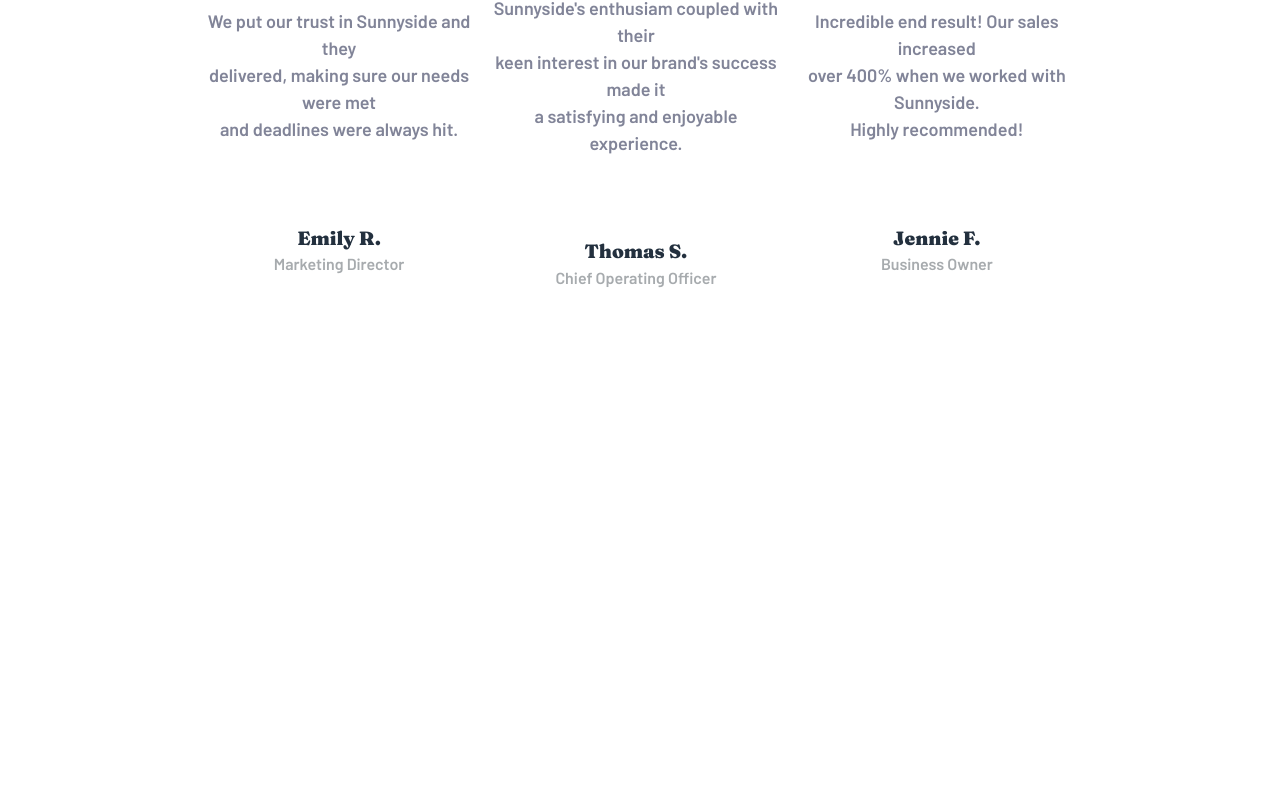
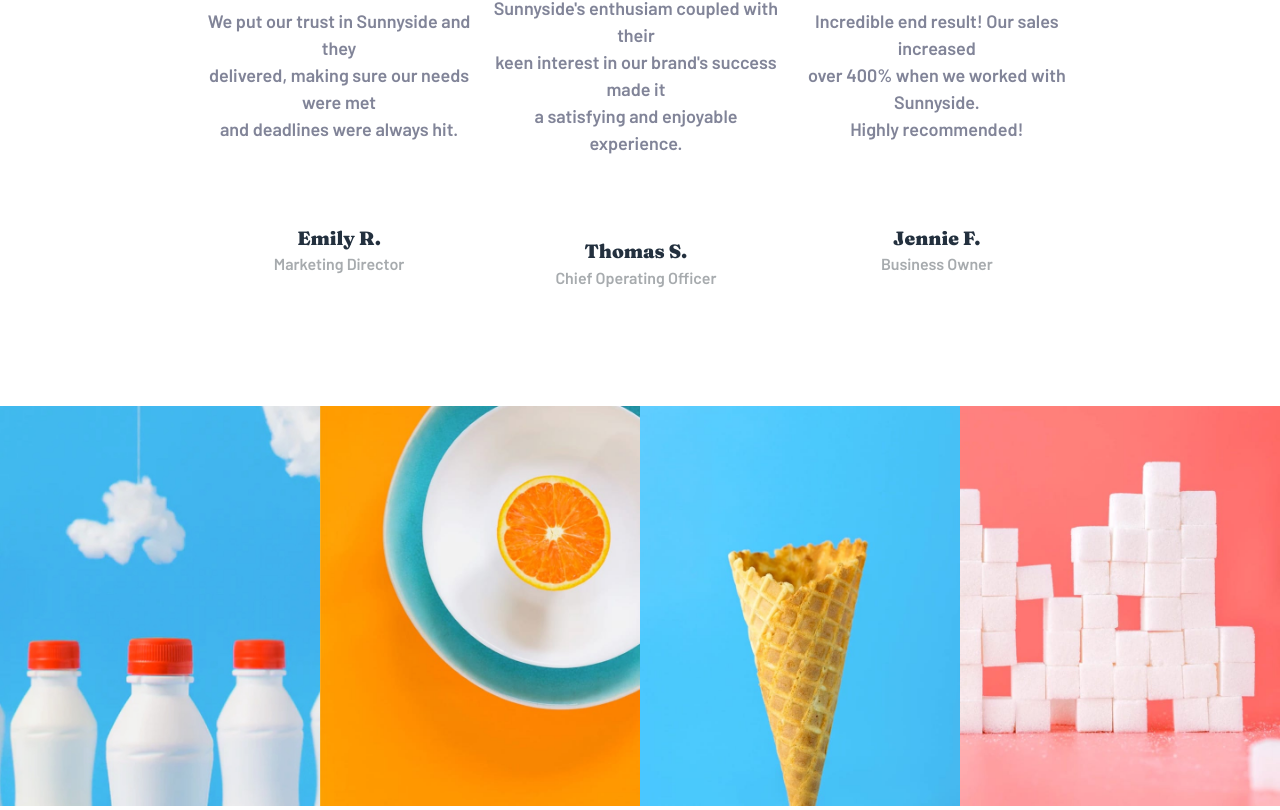
Before and after one commit to AlainNshimirimana/sunnyside-landing-page, a React (Create React App) app: page / in a window 1280 px wide. Shown: the part 1834-2644 px from the top of the page. Before the commit the page ends 2240 px from the top, so only its background shows below. Built offline with nearby package versions, Linux system fonts and the light colour scheme.

Commit message:
image gallery files are set up

```diff
--- a/src/App.js
+++ b/src/App.js
@@ -2,6 +2,7 @@ import React from "react";
 import Header from './components/Header';
 import BodyTop from './components/BodyTop';
 import Testimonials from "./components/Testimonials";
+import FooterImages from "./components/FooterImages";
 import './css/App.css';
 
 function App(){
@@ -11,6 +12,7 @@ function App(){
             <Header />
             <BodyTop />
             <Testimonials />
+            <FooterImages />
         </div>
     )
 }
--- a/src/components/FooterImages.js
+++ b/src/components/FooterImages.js
@@ -0,0 +1,19 @@
+import React from "react";
+import "../css/FooterImages.css";
+import MilkBottles from "./images/desktop/image-gallery-milkbottles.jpg";
+import Orange from "./images/desktop/image-gallery-orange.jpg";
+import Cone from "./images/desktop/image-gallery-cone.jpg";
+import SugarCubes from "./images/desktop/image-gallery-sugarcubes.jpg";
+
+function FooterImages(){
+    return(
+        <div className="img-gallery">
+            <img src={MilkBottles} alt="Bottles of milk"/>
+            <img src={Orange} alt="Bottles of milk"/>
+            <img src={Cone} alt="Bottles of milk"/>
+            <img src={SugarCubes} alt="Bottles of milk"/>
+        </div>
+    )
+}
+
+export default FooterImages;
--- /dev/null
+++ b/src/css/FooterImages.css
@@ -0,0 +1,11 @@
+.img-gallery{
+    display: inline-block;
+    width: 100%;
+}
+
+.img-gallery img{
+    margin: 0;
+    border: 0;
+    width: 25%;
+    height: 50vh;
+}
```
